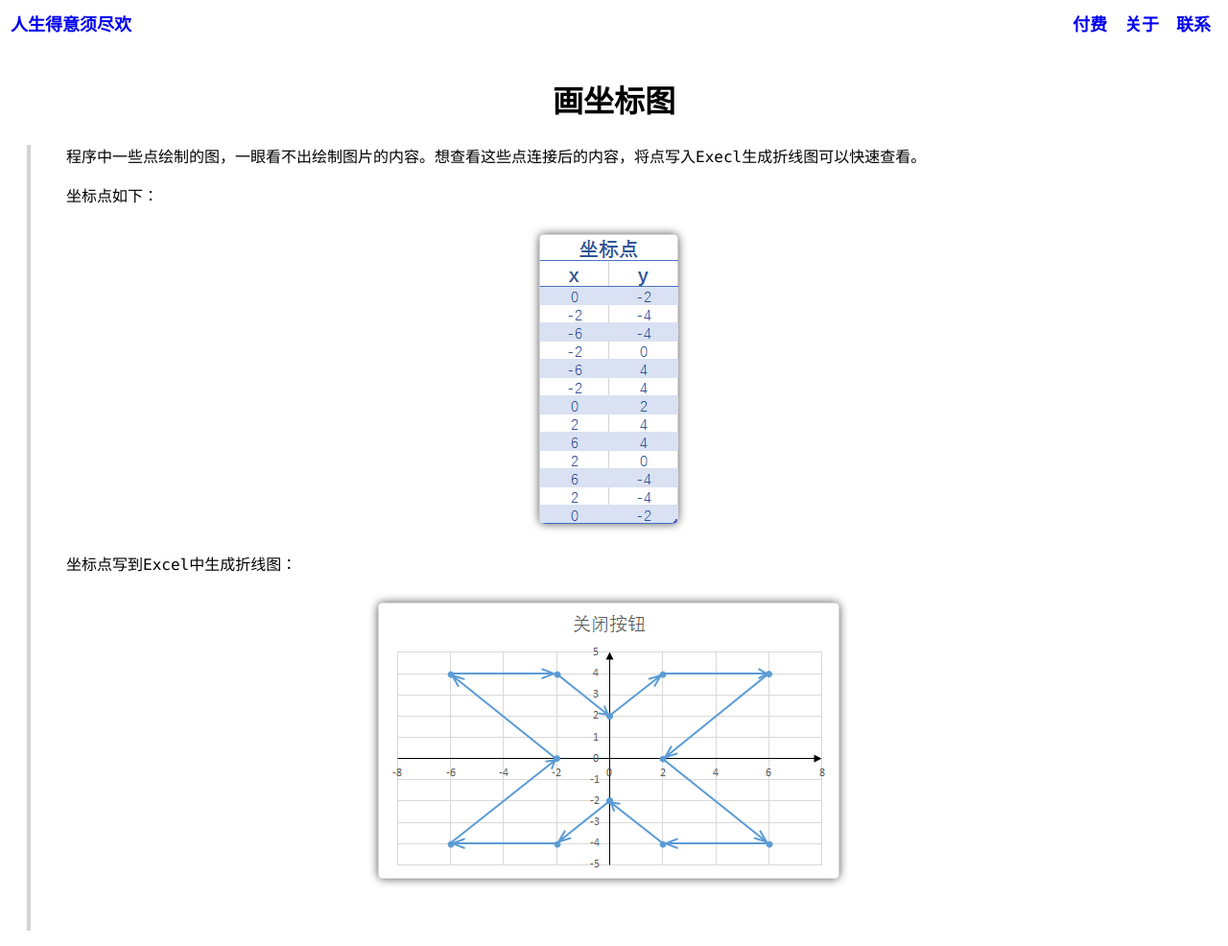
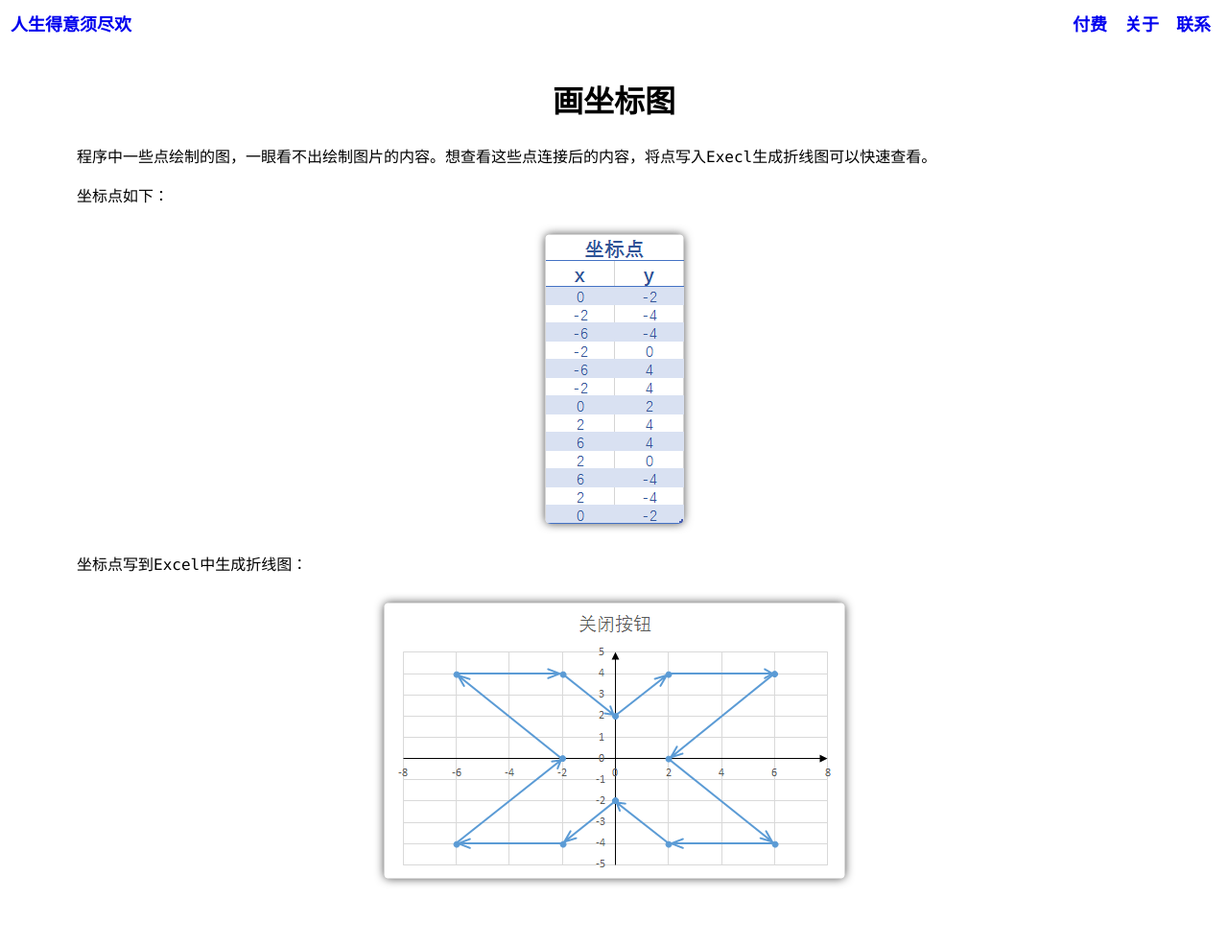
Before and after one commit to yinyongxian/yinyongxian.github.io, a Jekyll site: the page built from _posts/2017-08-01-Draw-a-plot.html, in a window 1280 px wide. Shown: the whole page at 96% size. Built offline with Jekyll 4.4.1, drawn with Linux system fonts in a browser that asks for light colours.

Commit message:
main.css

```diff
--- a/Media/style/main.css
+++ b/Media/style/main.css
@@ -56,14 +56,6 @@
     margin-left: 10px;
 }
 
-
-blockquote {
-    border-left: 4px lightgrey solid;
-    padding-left: 5px;
-    margin-left: 20px;
-}
-
-
 pre {
     font-family: Inconsolata, Consolas, "DEJA VU SANS MONO", "DROID SANS MONO", Proggy, monospace;
     font-size: 90%;
--- a/_posts/2017-07-26-herebydeclare.html
+++ b/_posts/2017-07-26-herebydeclare.html
@@ -8,6 +8,7 @@
 <head>
 <meta charset="UTF-8">
 <title>index</title>
+<link href="{{ site.baseurl }}/Media/style/main.css" rel="stylesheet" type="text/css">
 </head>
 
 <body>
--- a/_posts/2017-08-01-Draw-a-plot.html
+++ b/_posts/2017-08-01-Draw-a-plot.html
@@ -8,6 +8,7 @@
 <meta charset="UTF-8">
 <title>画坐标图</title>
 
+<link href="{{ site.baseurl }}/Media/style/main.css" rel="stylesheet" type="text/css">
 </head>
 
 <body>
--- a/_posts/2017-08-02-Cut-the-software-peak.html
+++ b/_posts/2017-08-02-Cut-the-software-peak.html
@@ -8,6 +8,7 @@
 <meta charset="UTF-8">
 <title>软件削峰</title>
 
+<link href="{{ site.baseurl }}/Media/style/main.css" rel="stylesheet" type="text/css">
 </head>
 
 <body>
```
